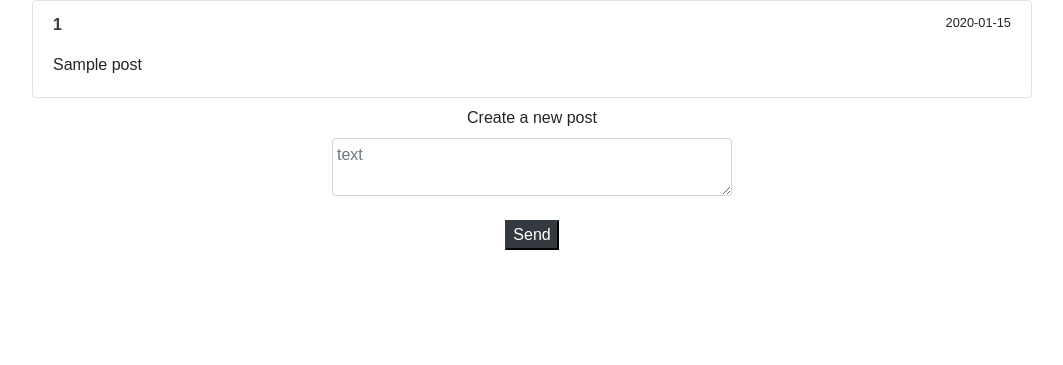
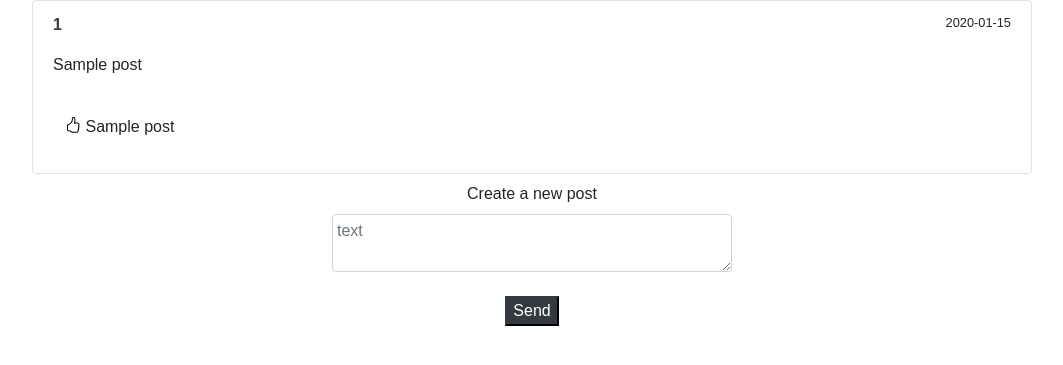
Before and after one commit to miartris/Keskustelusovellus, a Flask app: template templates/thread.html in a window 1280 px wide. Shown: the part 56-421 px from the top of the page, without its empty margins (108-1171 px from the left). Run offline with Flask 3, Linux system fonts and the light colour scheme; the visitor is signed in with stand-in values (Sample User, id 1); the template is opened without the code that fills it: most values are stand-ins (such as "Sample title", 1, 10 or a date in 2020); some libraries are stand-ins or nearby versions.

Commit message:
add upvote functionality

```diff
--- a/db.py
+++ b/db.py
@@ -5,5 +5,7 @@ import os
 dbURI = os.getenv("DATABASE_URI")
 app.config["SQLALCHEMY_DATABASE_URI"] = dbURI
 # For debugging/development
-app.config["SQLALCHEMY_ECHO"] = True
+#-----------------------------------------
+# app.config["SQLALCHEMY_ECHO"] = True
+#-----------------------------------------
 db = SQLAlchemy(app)
--- a/templates/thread.html
+++ b/templates/thread.html
@@ -4,10 +4,21 @@
 <ul class="list-group">
     <li class="border rounded list-group-item mb-2 d-flex flex-column justify-content-center text-break">
         <div class="d-flex mb-auto">
-        <div class="mr-auto"><b><a href="{{ url_for('profile', username=post[0]) }}" class="text-dark">{{ post[0] }}</a></b></div>
-        <div><small class="" >{{ post[3].strftime('%Y-%m-%d %H.%M.%S') }} </small></div>
+        <div class="mr-auto"><b>
+            <a href="{{ url_for('profile', username=post[0]) }}" class="text-dark">{{ post[0] }}</a></b>
         </div>
-        <div class="py-2 mt-2 text-wrap">{{ post[1] }}</div>
+        <div>
+            <small class="" >{{ post[3].strftime('%Y-%m-%d %H.%M.%S') }}</small>
+        </div>
+        </div>
+        <div class="py-2 mt-2">{{ post[1] }}</div>
+        <br>
+            <form class="" action="{{ url_for('add_upvote', id=post[5])}}" method="POST">
+            <button type="submit" class="btn" style="background-color: transparent; outline: none; border:0; box-shadow: none;">
+                <img style="padding-bottom: 5px;" src="/static/hand-thumbs-up.svg">
+                <span>{{ post[4] }}</span>
+            </button>
+            </form>
     </li>
 </ul>
 {% endfor %}
```
Also changed, not shown: models.py (+8 -2 lines), routes.py (+10 -3 lines), static/hand-thumbs-up.svg (added).
